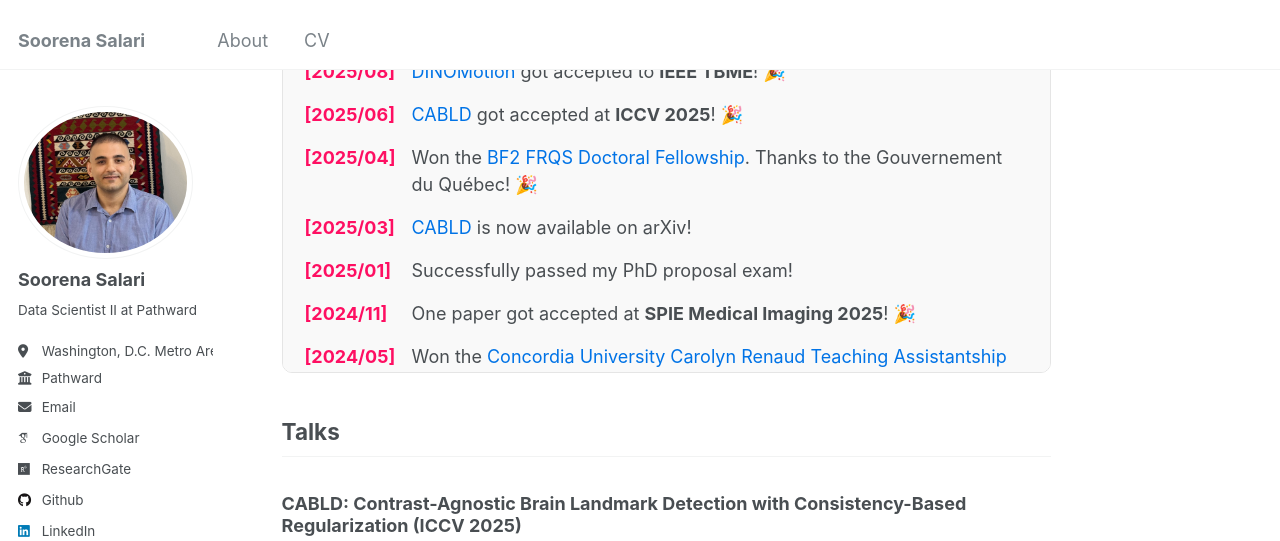
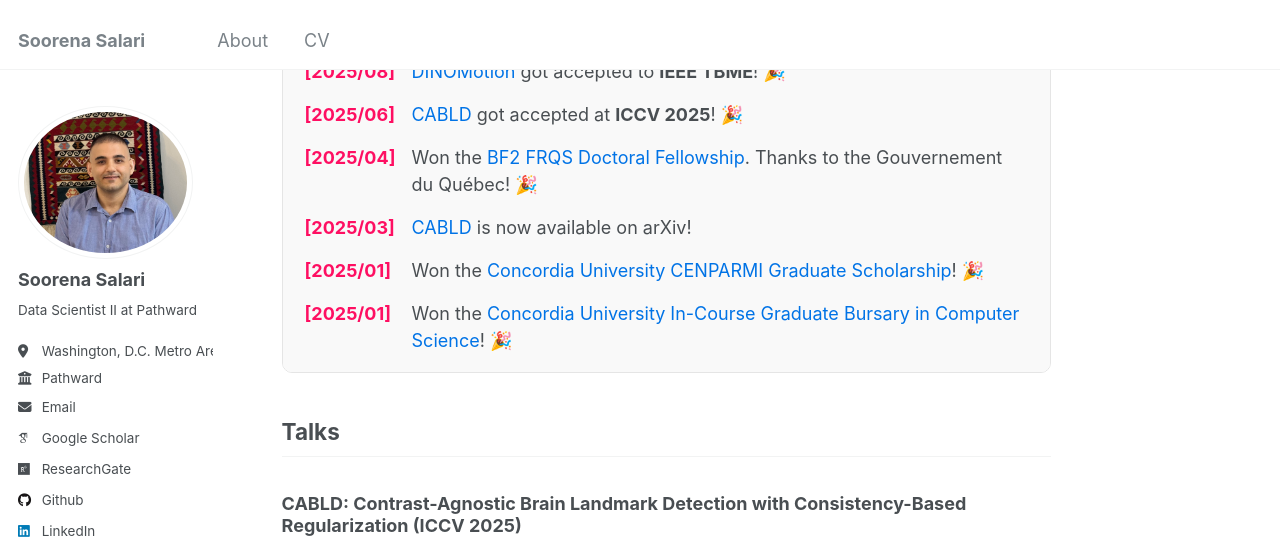
Before and after one commit to soorenasalari/soorenasalari.github.io, a Jekyll site: the page built from _pages/about.md, in a window 1280 px wide and 900 px high, scrolled down 785 px, cut to the strip 0-541 px from the top of the window. Built offline with Jekyll 4.4.1, drawn with Linux system fonts in a browser that asks for light colours; some web fonts are replaced.

Commit message:
Update about.md
Signed-off-by: Soorena Salari <73616711+soorenasalari@users.noreply.github.com>

```diff
--- a/_pages/about.md
+++ b/_pages/about.md
@@ -110,6 +110,18 @@ Feel free to reach out via email at soorena [dot] salari374 [at] gmail [dot] com
         <span><a href="https://arxiv.org/abs/2411.17845" target="_blank" rel="noopener noreferrer">CABLD</a> is now available on arXiv!</span>
       </li>
 
+             <li>
+        <span class="news-date">[2025/01]</span>
+        <span> Won the <a href="https://www.concordia.ca/gradstudies/funding/in-program/donor-awards.html" target="_blank" rel="noopener noreferrer">Concordia University CENPARMI Graduate Scholarship</a>! 🎉</span>
+        </li>
+
+
+
+        <li>
+        <span class="news-date">[2025/01]</span>
+        <span> Won the <a href="https://www.concordia.ca/gradstudies/funding/in-program/donor-awards.html" target="_blank" rel="noopener noreferrer">Concordia University In-Course Graduate Bursary in Computer Science</a>! 🎉</span>
+        </li>
+
       <li>
         <span class="news-date">[2025/01]</span>
         <span>Successfully passed my PhD proposal exam!</span>
```
